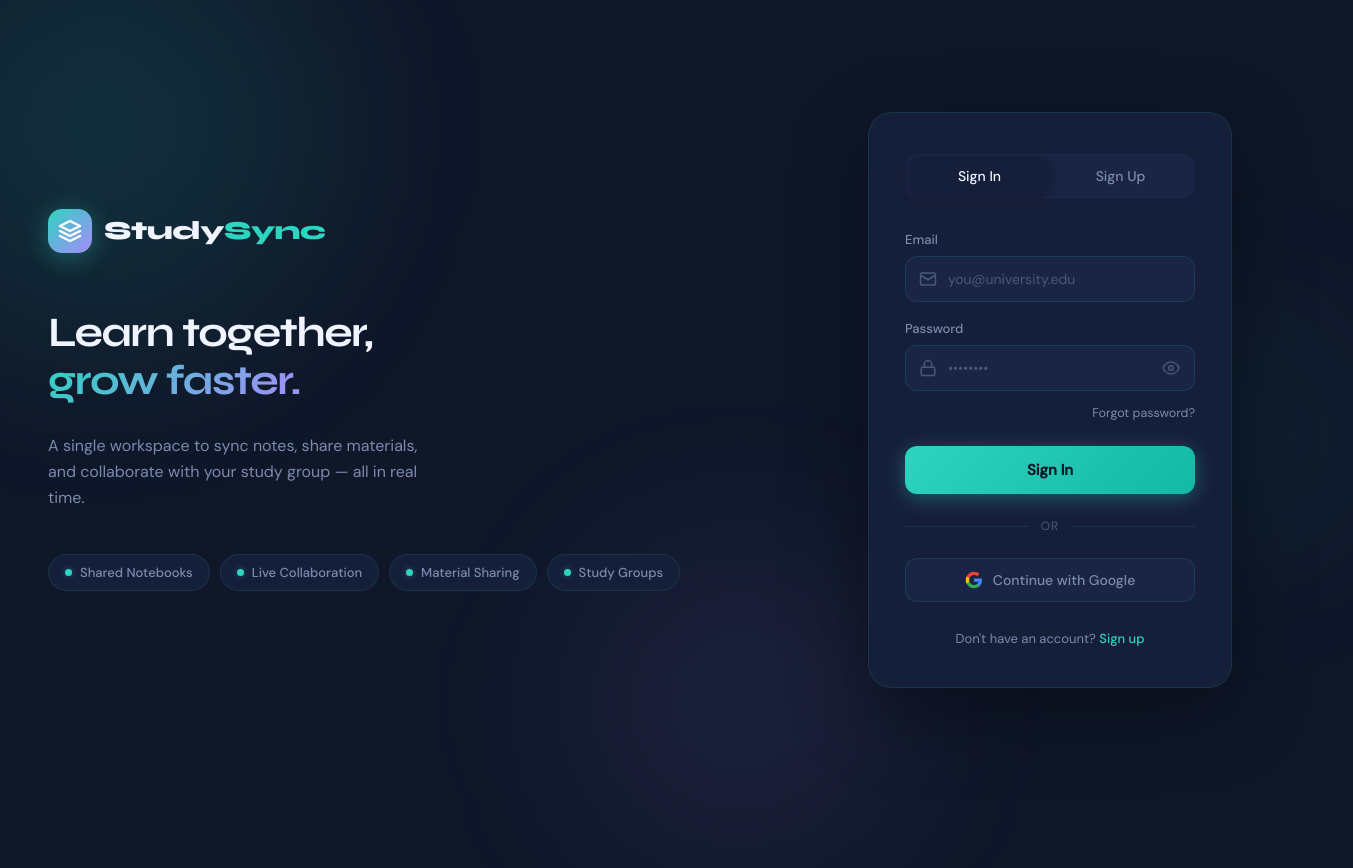
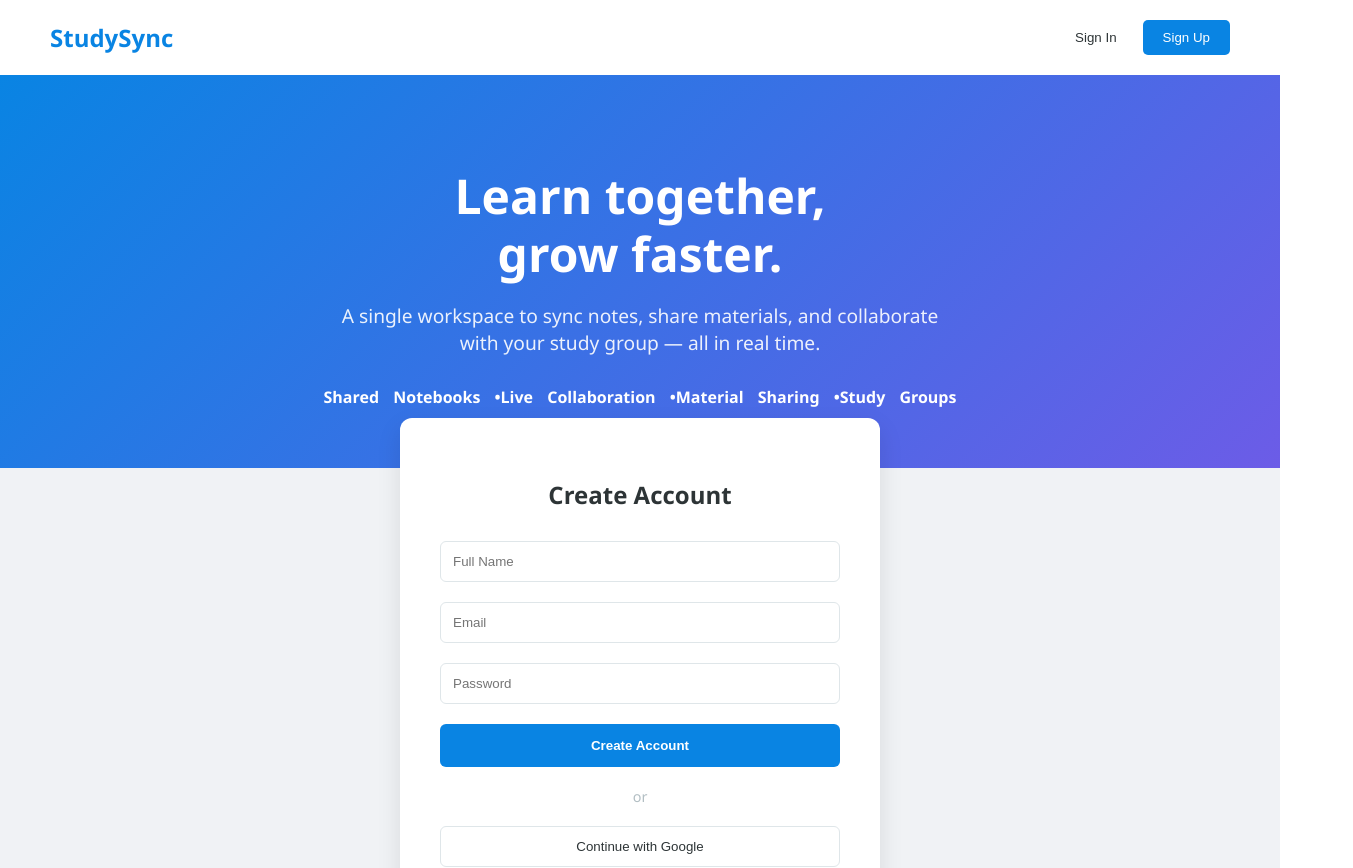
Before and after one commit to LucasPedemonte/CSDS393_StudySync, a React (Create React App) app in the folder frontend/: page / in a window 1280 px wide. Shown: the top 868 px of the page, 1353 px wide, since content can reach past the window. Built offline with nearby package versions, Linux system fonts and the light colour scheme.

Commit message:
Force adding HomePage.js to src folder

```diff
--- a/frontend/package.json
+++ b/frontend/package.json
@@ -7,6 +7,7 @@
     "@testing-library/jest-dom": "^6.9.1",
     "@testing-library/react": "^16.3.2",
     "@testing-library/user-event": "^13.5.0",
+    "axios": "^1.13.4",
     "react": "^19.2.4",
     "react-dom": "^19.2.4",
     "react-scripts": "5.0.1",
--- a/frontend/src/App.js
+++ b/frontend/src/App.js
@@ -1,7 +1,7 @@
-import LoginPage from './LoginPage';
+import HomePage from './HomePage';
 
 function App() {
-  return <LoginPage />;
+  return <HomePage />;
 }
 
 export default App;
--- /dev/null
+++ b/frontend/src/HomePage.js
@@ -0,0 +1,189 @@
+import React from 'react';
+
+const HomePage = () => {
+  return (
+    <div style={containerStyle}>
+      {/* Navigation Bar */}
+      <nav style={navStyle}>
+        <div style={logoStyle}>StudySync</div>
+        <div>
+          <button style={textButtonStyle}>Sign In</button>
+          <button style={signUpButtonStyle}>Sign Up</button>
+        </div>
+      </nav>
+
+      {/* Hero Section */}
+      <header style={heroSection}>
+        <h1 style={mainTitle}>Learn together,<br />grow faster.</h1>
+        <p style={subTitle}>
+          A single workspace to sync notes, share materials, and collaborate
+          with your study group — all in real time.
+        </p>
+
+        <div style={featureBar}>
+          <span>Shared Notebooks</span> •
+          <span>Live Collaboration</span> •
+          <span>Material Sharing</span> •
+          <span>Study Groups</span>
+        </div>
+      </header>
+
+      {/* Registration Form Area */}
+      <section style={formSection}>
+        <div style={card}>
+          <h2 style={{ marginBottom: '20px' }}>Create Account</h2>
+
+          <input type="text" placeholder="Full Name" style={inputStyle} />
+          <input type="email" placeholder="Email" style={inputStyle} />
+          <input type="password" placeholder="Password" style={inputStyle} />
+
+          <button style={primaryButtonStyle}>Create Account</button>
+
+          <div style={divider}>or</div>
+
+          <button style={googleButtonStyle}>
+            Continue with Google
+          </button>
+
+          <p style={footerText}>
+            Already have an account? <span style={{ color: '#0984e3', cursor: 'pointer' }}>Sign in</span>
+          </p>
+        </div>
+      </section>
+
+      <footer style={{ padding: '20px', fontSize: '0.8rem', color: '#636e72' }}>
+        Developed by Team #5: Ana Gómez, Ohta Kamiya, Sheila Monera Cabarique, & Lucas Pedemonte
+      </footer>
+    </div>
+  );
+};
+
+// --- STYLES ---
+const containerStyle = {
+  fontFamily: "'Segoe UI', Tahoma, Geneva, Verdana, sans-serif",
+  backgroundColor: '#f0f2f5',
+  minHeight: '100vh',
+  color: '#2d3436'
+};
+
+const navStyle = {
+  display: 'flex',
+  justifyContent: 'space-between',
+  alignItems: 'center',
+  padding: '20px 50px',
+  backgroundColor: 'white',
+  boxShadow: '0 2px 4px rgba(0,0,0,0.1)'
+};
+
+const logoStyle = {
+  fontSize: '1.5rem',
+  fontWeight: 'bold',
+  color: '#0984e3'
+};
+
+const heroSection = {
+  textAlign: 'center',
+  padding: '60px 20px',
+  background: 'linear-gradient(135deg, #0984e3 0%, #6c5ce7 100%)',
+  color: 'white'
+};
+
+const mainTitle = {
+  fontSize: '3rem',
+  lineHeight: '1.2',
+  marginBottom: '20px'
+};
+
+const subTitle = {
+  fontSize: '1.2rem',
+  maxWidth: '600px',
+  margin: '0 auto 30px auto',
+  opacity: '0.9'
+};
+
+const featureBar = {
+  fontWeight: 'bold',
+  wordSpacing: '10px'
+};
+
+const formSection = {
+  display: 'flex',
+  justifyContent: 'center',
+  marginTop: '-50px', // Pulls form up into the hero section slightly
+  paddingBottom: '50px'
+};
+
+const card = {
+  backgroundColor: 'white',
+  padding: '40px',
+  borderRadius: '12px',
+  boxShadow: '0 10px 25px rgba(0,0,0,0.1)',
+  width: '100%',
+  maxWidth: '400px',
+  textAlign: 'center'
+};
+
+const inputStyle = {
+  width: '100%',
+  padding: '12px',
+  margin: '10px 0',
+  borderRadius: '6px',
+  border: '1px solid #dfe6e9',
+  boxSizing: 'border-box'
+};
+
+const primaryButtonStyle = {
+  width: '100%',
+  padding: '14px',
+  backgroundColor: '#0984e3',
+  color: 'white',
+  border: 'none',
+  borderRadius: '6px',
+  fontWeight: 'bold',
+  marginTop: '10px',
+  cursor: 'pointer'
+};
+
+const googleButtonStyle = {
+  width: '100%',
+  padding: '12px',
+  backgroundColor: 'white',
+  color: '#2d3436',
+  border: '1px solid #dfe6e9',
+  borderRadius: '6px',
+  cursor: 'pointer',
+  display: 'flex',
+  justifyContent: 'center',
+  alignItems: 'center'
+};
+
+const textButtonStyle = {
+  background: 'none',
+  border: 'none',
+  color: '#2d3436',
+  marginRight: '20px',
+  cursor: 'pointer'
+};
+
+const signUpButtonStyle = {
+  padding: '10px 20px',
+  backgroundColor: '#0984e3',
+  color: 'white',
+  border: 'none',
+  borderRadius: '5px',
+  cursor: 'pointer'
+};
+
+const divider = {
+  margin: '20px 0',
+  color: '#b2bec3',
+  fontSize: '0.9rem'
+};
+
+const footerText = {
+  marginTop: '20px',
+  fontSize: '0.9rem',
+  color: '#636e72'
+};
+
+export default HomePage;
```
Also changed, not shown: 1 other file (tests, documents, lock files or other folders).
